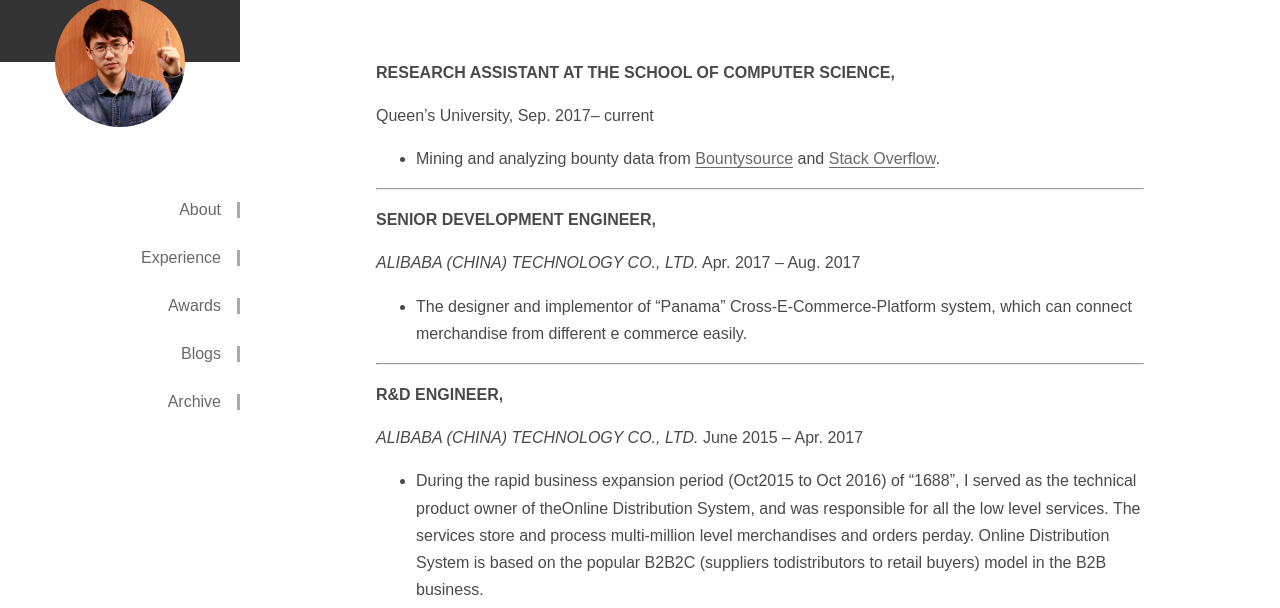
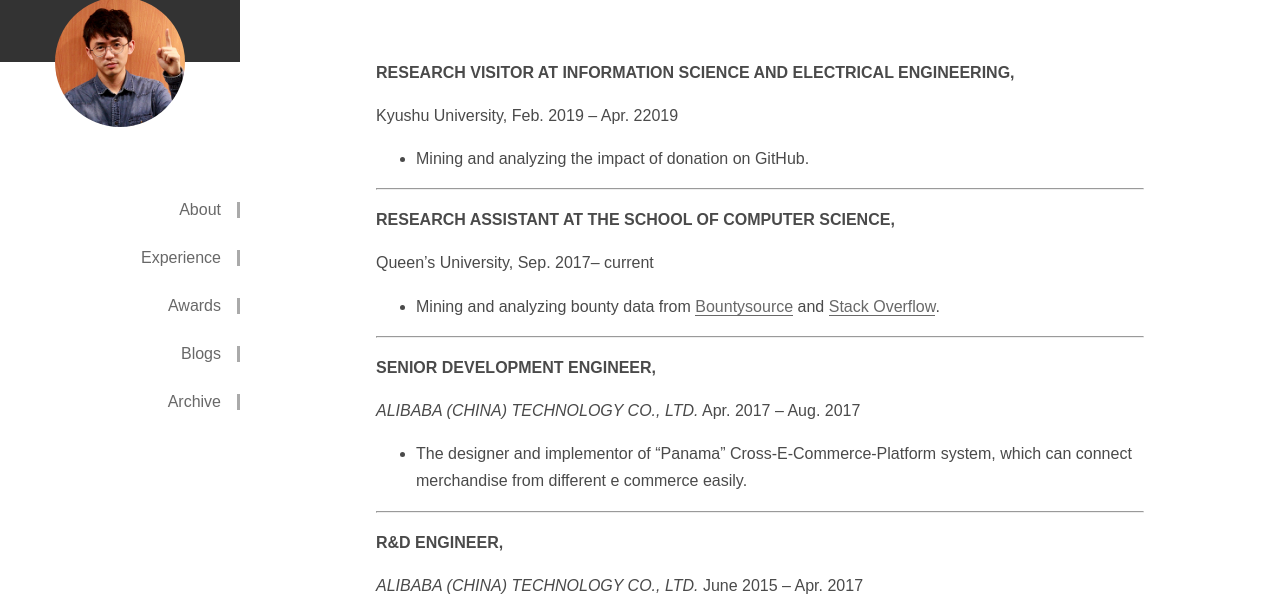
Before and after one commit to yiikou/jiayuan, a plain HTML site: page experience/index.html in a window 1280 px wide. Shown: the part 118-726 px from the top of the page. Drawn offline with Linux system fonts and the light colour scheme; a small style sheet from the web is missing.

Commit message:
experience

```diff
--- a/experience/index.html
+++ b/experience/index.html
@@ -72,6 +72,13 @@
     </header>
 
     <section>
+      <p><strong>RESEARCH VISITOR AT INFORMATION SCIENCE AND ELECTRICAL ENGINEERING, </strong> </p>
+<p>Kyushu University, Feb. 2019 – Apr. 22019</p>
+<ul>
+<li>Mining and analyzing the impact of donation on GitHub.</li>
+</ul>
+<hr>
+
       <p><strong>RESEARCH ASSISTANT AT THE SCHOOL OF COMPUTER SCIENCE, </strong> </p>
 <p>Queen’s University, Sep. 2017– current</p>
 <ul>
```
Also changed, not shown: about/index.html (+1 -1 lines).
